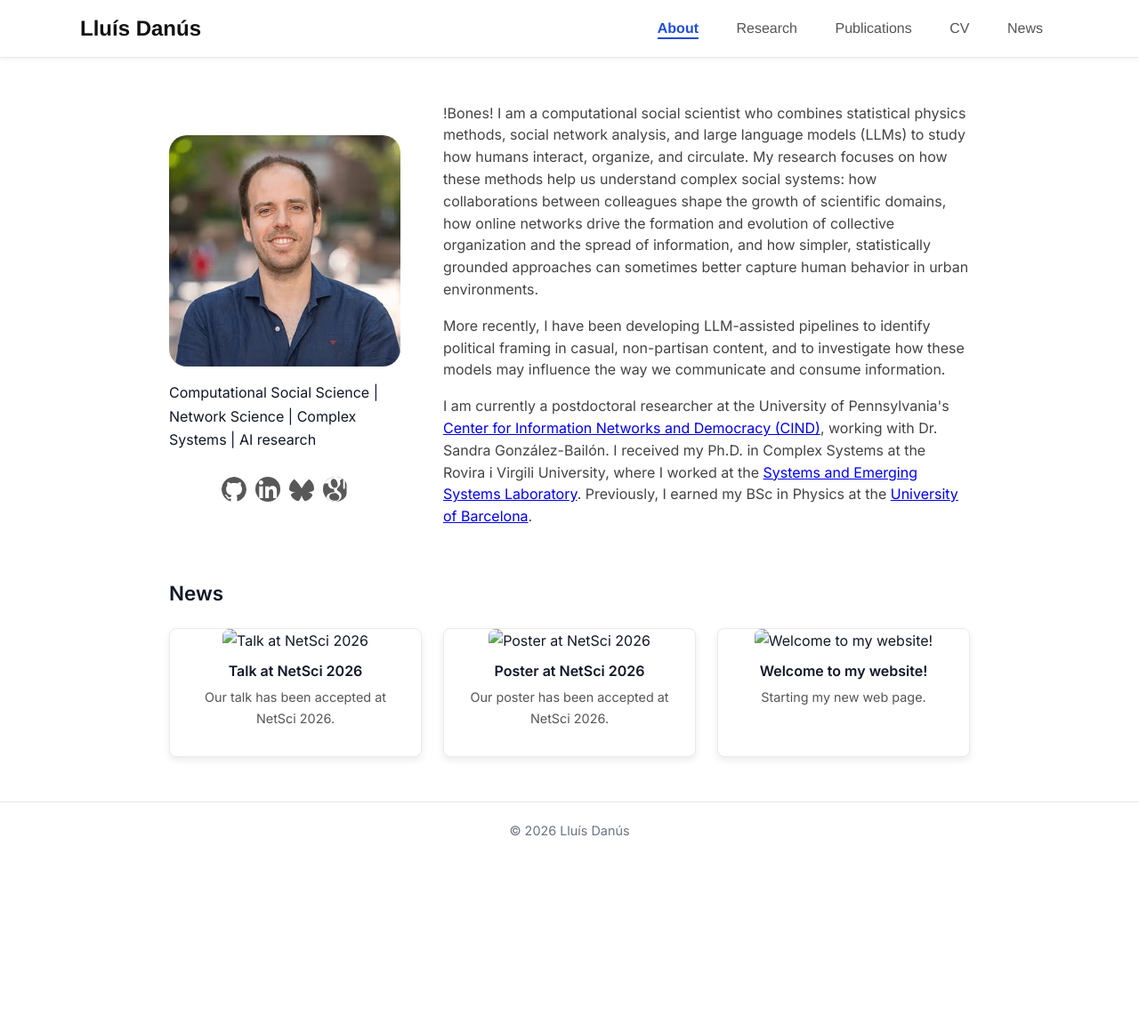
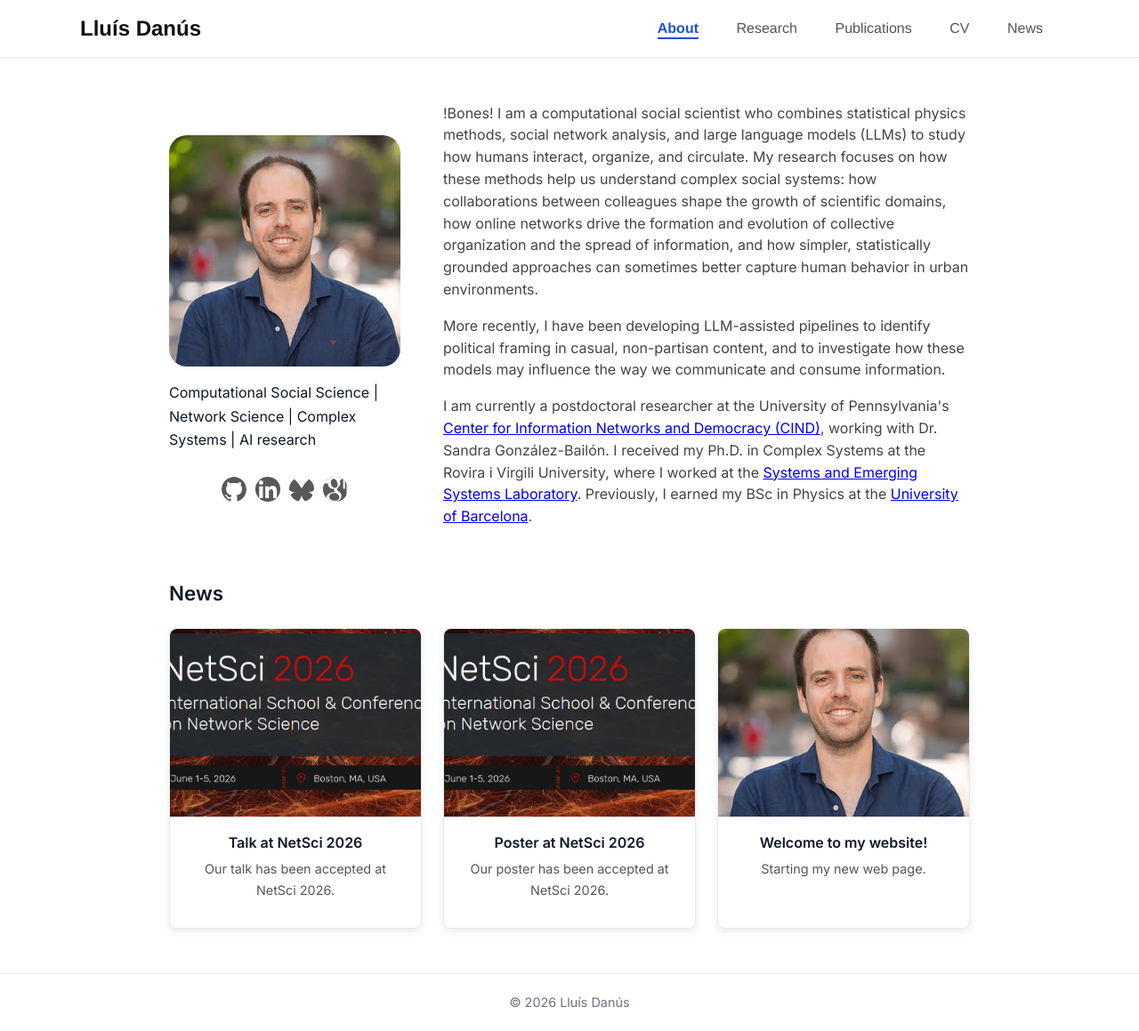
Before and after one commit to lluisdanus/lluisdanus.github.io, a Jekyll site: the page built from index.md, in a window 1280 px wide and 1159 px high. Shown: the whole window at 89% size. Built offline with Jekyll 4.4.1, drawn with Linux system fonts in a browser that asks for light colours.

```diff
--- a/_data/news.yml
+++ b/_data/news.yml
@@ -6,6 +6,7 @@
   short_content: "Our talk has been accepted at NetSci 2026."
   full_content: |
     We will be presenting our most recent Science of science study "Structural Diversity and Network Versatility are Higher in  Informal Structures of Collaboration" at the Network Science Conference (NetSci) to be held in Boston.
+  image: "/assets/news/talk_netsci_2026.png"
 
 - id: poster_netsci_2026
   title: "Poster at NetSci 2026"
@@ -13,6 +14,7 @@
   short_content: "Our poster has been accepted at NetSci 2026."
   full_content: |
     We will be presenting our most recent study on online political organization "The Hidden Organization of Online Communities: Reddit through the Lens of Stochastic Block Models and Neural Embeddings" at the Network Science Conference (NetSci) to be held in Boston.
+  image: "/assets/news/poster_netsci_2026.png"
 
 - id: website_live_2026
   title: "Welcome to my website!"
@@ -20,3 +22,4 @@
   short_content: "Starting my new web page."
   full_content: |
     I am launching this website where I will be uploading (as much as I can) my latest research and other academic acitivty!
+  image: "/assets/news/website_live_2026.png"
```
Also changed, not shown: assets/news/poster_netsci_2026.png (added), assets/news/talk_netsci_2026.png (added), assets/news/website_live_2026.png (added).
